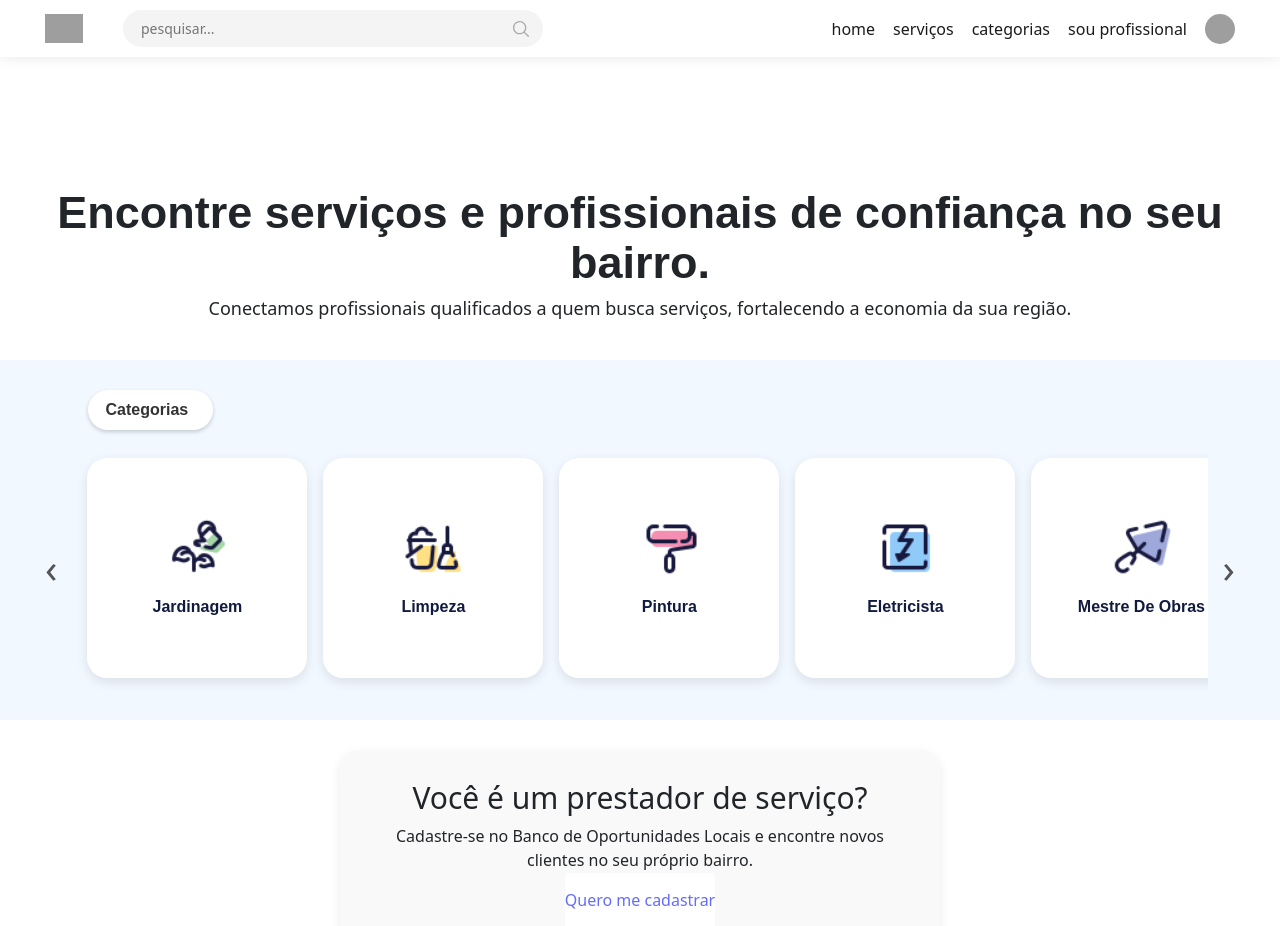
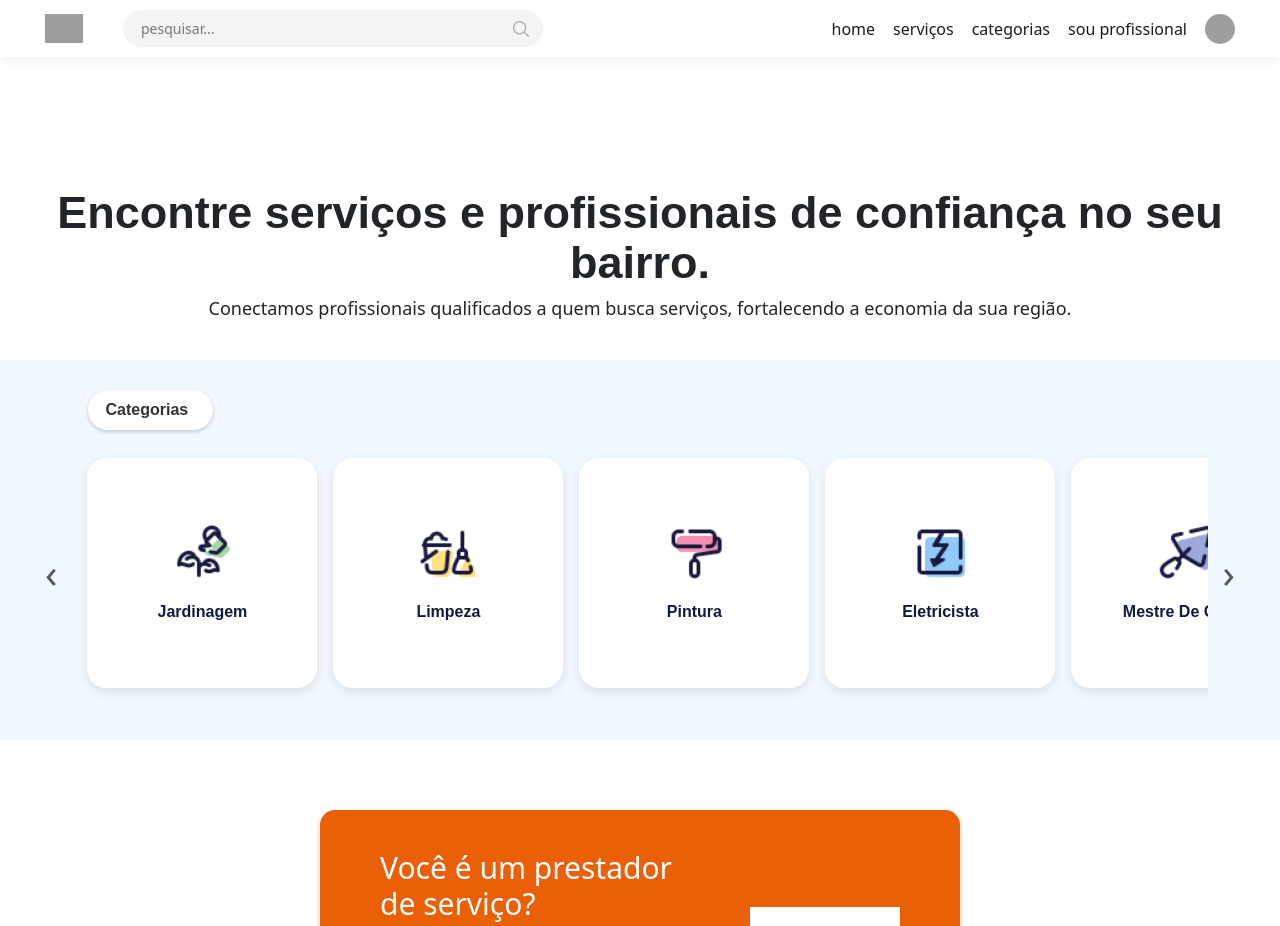
Before and after one commit to joaopaulotr/BancoDeOportunidades, a Vue app in the folder banco_oportunidades/frontend/: page /home in a window 1280 px wide. Shown: the top 926 px of the page. Built offline with nearby package versions, Linux system fonts and the light colour scheme; grey boxes are pictures that could not be loaded; a web font is replaced by a local one.

Commit message:
arrumando home

```diff
--- a/banco_oportunidades/frontend/src/views/Cadastro.vue
+++ b/banco_oportunidades/frontend/src/views/Cadastro.vue
@@ -106,7 +106,7 @@ function login() {
 @import url('https://fonts.googleapis.com/css2?family=Coiny&family=Momo+Trust+Display&family=Paytone+One&display=swap');
 
 body.cadastro-page {
-  background: linear-gradient(135deg, #c2cfb8 0%, #e3e3e9 100%);
+  background: linear-gradient(135deg, #aec4d8 0%, #e3e3e9 100%);
   margin: 0;
   padding: 0;
   height: 100vh;
@@ -278,7 +278,7 @@ h1 {
 
 .login-right {
   width: 50%;
-  background-color: #e5ebbc;
+  background-color: #d0e2ba;
   display: flex;
   justify-content: center;
   align-items: center;
--- a/banco_oportunidades/frontend/src/views/Home.vue
+++ b/banco_oportunidades/frontend/src/views/Home.vue
@@ -74,7 +74,7 @@ const scrollRight = () => {
            <div class="cadastro-wrapper">
   <div class="card-profissional">
                     <div>
-                        <h2 style="font-size: 30px;">
+                        <h2 style="font-size: 30px; color: white;">
                             Você é um prestador de serviço?
                         </h2>
                         <p class="text-blue-100 text-lg max-w-lg">
@@ -126,8 +126,8 @@ html {
 }
 
 .card {
-  min-width: 220px;
-  height: 220px;
+  min-width: 230px;
+  height: 230px;
   background: white;
   border-radius: 20px;
   border: none;
@@ -244,7 +244,7 @@ box-shadow: rgba(0, 0, 0, 0.18) 0px 2px 4px;
 .categorias-sec {
   width: 100%;
   background: rgb(241, 248, 255);
-  height: 360px;
+  height: 380px;
   padding-top: 30px;
 }
 
@@ -269,22 +269,23 @@ box-shadow: rgba(0, 0, 0, 0.18) 0px 2px 4px;
 
 .card-profissional {
   display: flex;
-  flex-direction: column;
   align-items: center;
-  justify-content: center;
-  text-align: center;
-  background: #f9f9f9;
-  padding: 30px;
-  border-radius: 20px;
-  box-shadow: 0 4px 12px rgba(0,0,0,0.08);
-  max-width: 600px;
-  width: 100%;
+  justify-content: space-between;
+  gap: 40px;
+  background-color:  #eb5f07;
+  color: white;
+  padding: 40px 60px;
+  border-radius: 15px;
+ box-shadow: 0 3px 6px rgba(0,0,0,0.1), 0 3px 6px rgba(0,0,0,0.1);
+  width: 50%;
 }
+
 
 .cadastro-profissional {
   width: 100%;
   background: rgb(241, 248, 255);
-  padding-top: 30px;
+  padding-top: 70px;
+  height: 360px;
 }
 
 .cadastro-wrapper {
```
